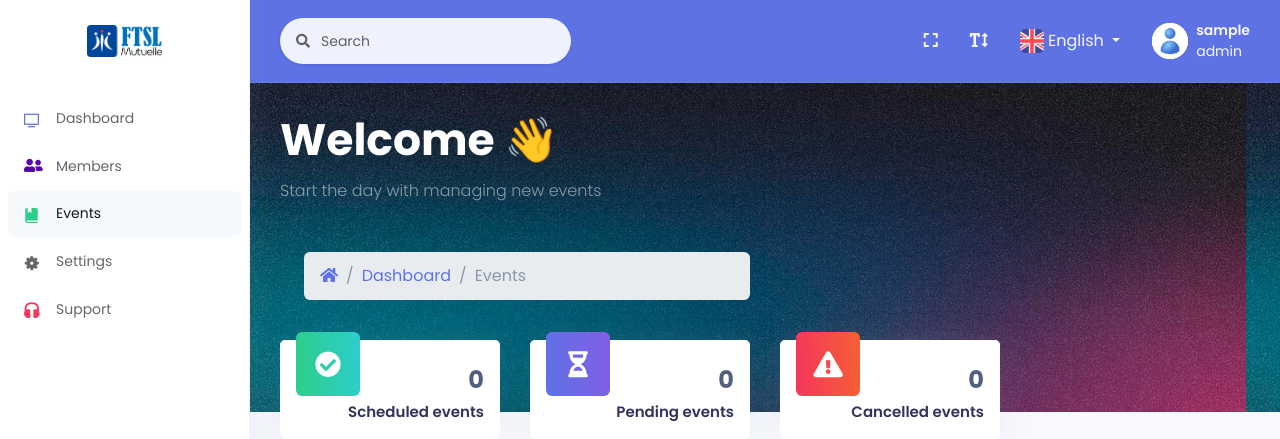
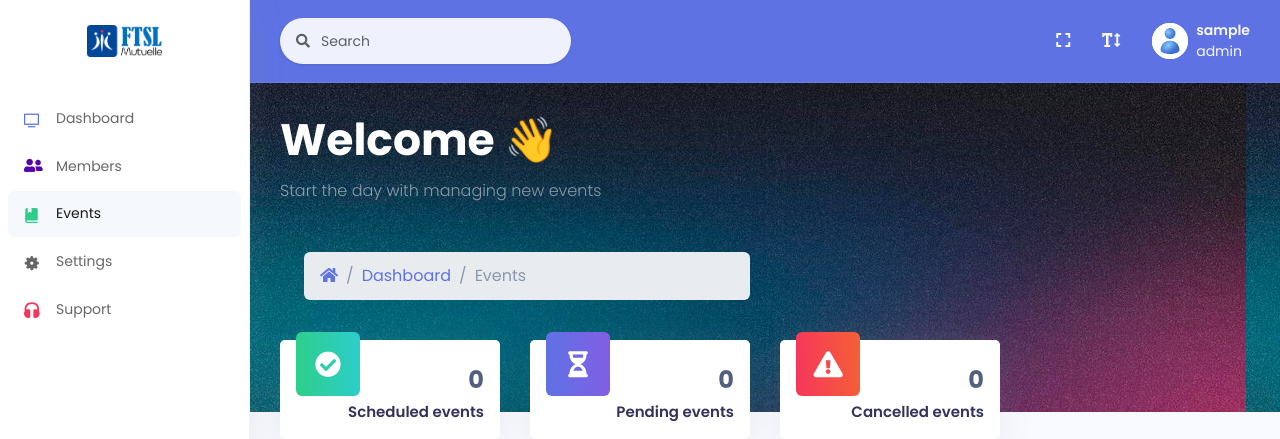
Before and after one commit to Wilson635/argon-dashboard-flask, a Flask app: page /events in a window 1280 px wide. Shown: the top 439 px of the page. Run offline with Flask 2, Linux system fonts and the light colour scheme; the visitor is signed in with stand-in values (Sample User, id 1); data comes from the database, SQL or seed files in the repository; data that the repository does not hold is empty; some libraries are stand-ins or nearby versions.

```diff
--- a/apps/templates/includes/navigation.html
+++ b/apps/templates/includes/navigation.html
@@ -31,20 +31,24 @@
                         <i class="fas fa-text-height"></i>
                     </a>
                 </li>
-                <!-- Language Selector as Dropdown -->
-                <li class="nav-item dropdown">
-                    <a class="nav-link dropdown-toggle" href="#" id="navbarDropdown" role="button" data-toggle="dropdown" aria-haspopup="true" aria-expanded="false">
-                        <img src="/static/assets/img/brand/united-kingdom.png" alt="English" style="width: 24px; height: 24px;"> English
-                    </a>
-                    <div class="dropdown-menu" aria-labelledby="navbarDropdown">
-                        <a class="dropdown-item" href="#" id="lang-en-btn">
-                            <img src="/static/assets/img/brand/united-kingdom.png" alt="English" style="width: 24px; height: 24px;"> English
-                        </a>
-                        <a class="dropdown-item" href="#" id="lang-fr-btn">
-                            <img src="/static/assets/img/brand/france.png" alt="Français" style="width: 24px; height: 24px;"> Français
-                        </a>
-                    </div>
-                </li>
+
+{#                <li class="nav-item dropdown">#}
+{#                    <a class="nav-link dropdown-toggle" href="#" id="navbarDropdown" role="button"#}
+{#                       data-toggle="dropdown" aria-haspopup="true" aria-expanded="false">#}
+{#                        <img src="/static/assets/img/brand/united-kingdom.png" alt="English"#}
+{#                             style="width: 24px; height: 24px;"> English#}
+{#                    </a>#}
+{#                    <div class="dropdown-menu" aria-labelledby="navbarDropdown">#}
+{#                        <a class="dropdown-item" href="#" id="lang-en-btn">#}
+{#                            <img src="/static/assets/img/brand/united-kingdom.png" alt="English"#}
+{#                                 style="width: 24px; height: 24px;"> English#}
+{#                        </a>#}
+{#                        <a class="dropdown-item" href="#" id="lang-fr-btn">#}
+{#                            <img src="/static/assets/img/brand/france.png" alt="Français"#}
+{#                                 style="width: 24px; height: 24px;"> Français#}
+{#                        </a>#}
+{#                    </div>#}
+{#                </li>#}
                 <li class="nav-item d-xl-none">
                     <!-- Sidenav toggler -->
                     <div class="pr-3 sidenav-toggler sidenav-toggler-dark" data-action="sidenav-pin"
@@ -132,12 +136,12 @@
     /**
      * Language switcher to toggle between English and French.
      */
-    document.getElementById('lang-en-btn').addEventListener('click', function() {
+    document.getElementById('lang-en-btn').addEventListener('click', function () {
         // Your logic to switch to English
         alert('Switched to English');
     });
 
-    document.getElementById('lang-fr-btn').addEventListener('click', function() {
+    document.getElementById('lang-fr-btn').addEventListener('click', function () {
         // Your logic to switch to French
         alert('Passé au Français');
     });
```
